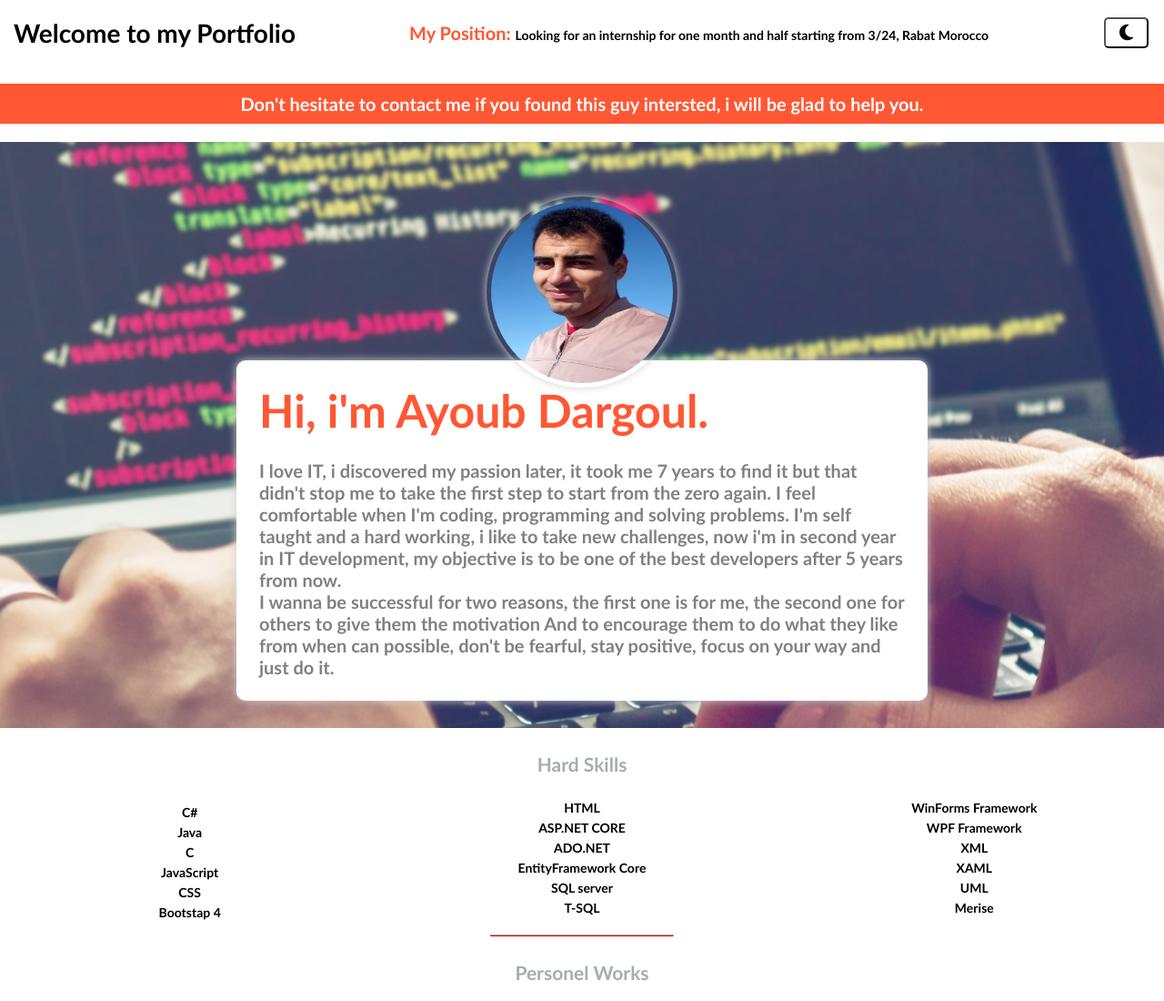
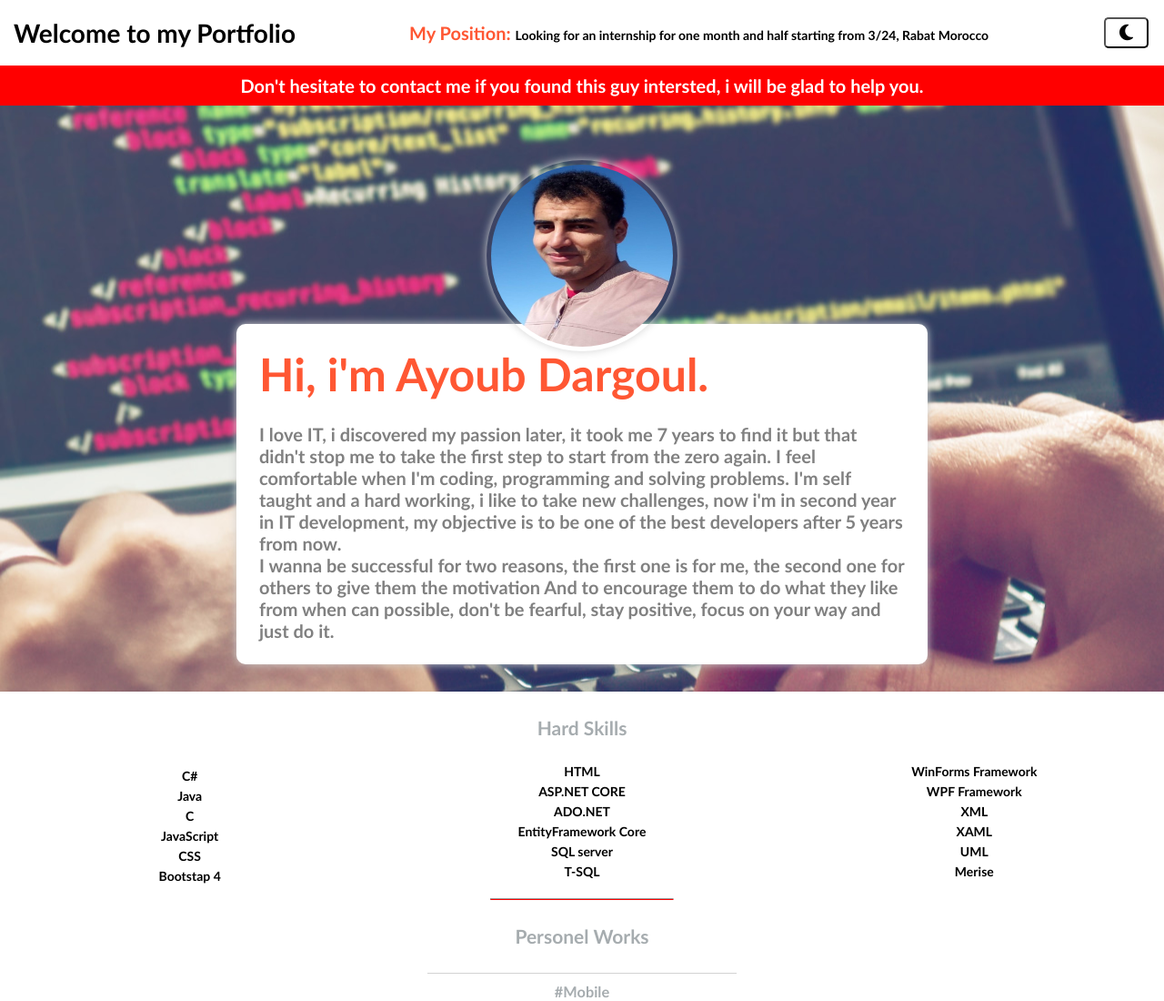
Before and after one commit to Dargoul-Ayoub/myPortfolio, a plain HTML site: page index.html in a window 1280 px wide. Shown: the top 1100 px of the page at 91% size. Drawn offline with Linux system fonts and the light colour scheme.

Commit message:
Update style.css

```diff
--- a/style.css
+++ b/style.css
@@ -165,9 +165,10 @@ h3{
 	border-top: 0.2px solid lightgray;
 }
 .background-color-red{
-	background-color:  #FF5733;
+	background-color:  red;
 	font-size: 20px;
 	color : #ffffff;
+	margin : 0px;
 }
 ol li{
 	margin: 5px;
```
